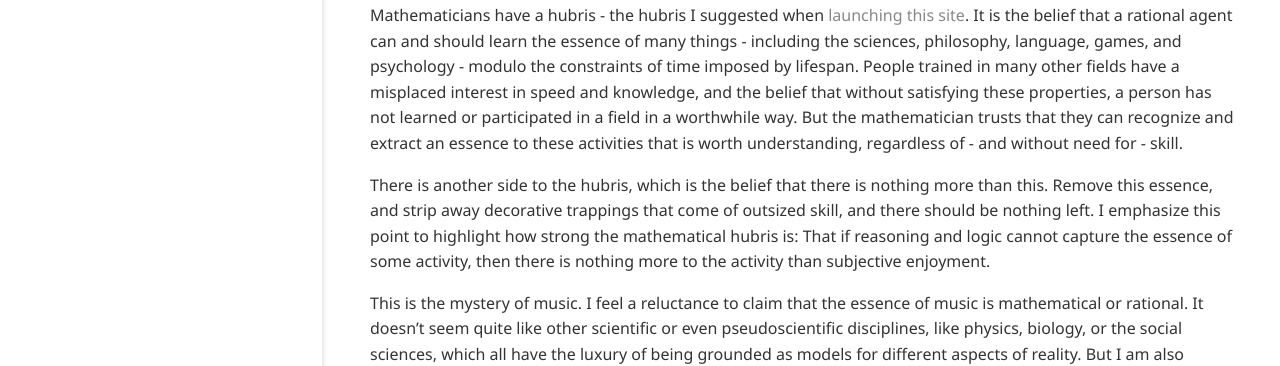
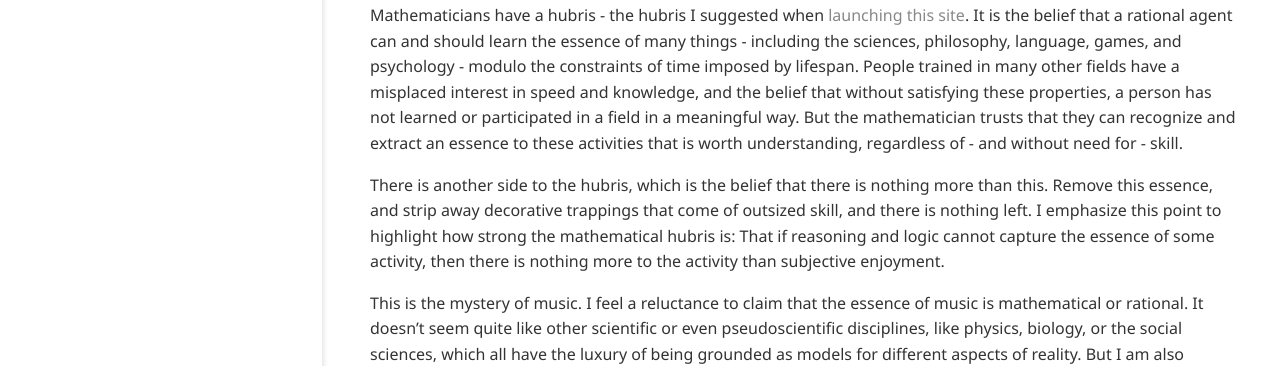
Before and after one commit to ansyblenetwork/arrpiano, a Jekyll site: the page built from _posts/2021-05-19-mathematics-and-music.md, in a window 1280 px wide and 1329 px high. Shown: the part 676-1042 px from the top of the window. Built offline with Jekyll 4.4.1, drawn with Linux system fonts in a browser that asks for light colours.

Commit message:
Update 2021-05-19-mathematics-and-music.md

```diff
--- a/_posts/2021-05-19-mathematics-and-music.md
+++ b/_posts/2021-05-19-mathematics-and-music.md
@@ -15,9 +15,9 @@ Mathematics, or more precisely, its practice, has a particular and very democrat
 
 Contrast this with other pursuits, where the primary objectives include speed, strength, knowledge, and success. A slow sprinter has little value; a chess player who always loses is not interesting. A ranking of mathematicians might also use these measures, but they are secondary.
 
-Mathematicians have a hubris - the hubris I suggested when [launching this site]({% post_url 2021-05-17-about %}). It is the belief that a rational agent can and should learn the essence of many things - including the sciences, philosophy, language, games, and psychology - modulo the constraints of time imposed by lifespan. People trained in many other fields have a misplaced interest in speed and knowledge, and the belief that without satisfying these properties, a person has not learned or participated in a field in a worthwhile way. But the mathematician trusts that they can recognize and extract an essence to these activities that is worth understanding, regardless of - and without need for - skill.
+Mathematicians have a hubris - the hubris I suggested when [launching this site]({% post_url 2021-05-17-about %}). It is the belief that a rational agent can and should learn the essence of many things - including the sciences, philosophy, language, games, and psychology - modulo the constraints of time imposed by lifespan. People trained in many other fields have a misplaced interest in speed and knowledge, and the belief that without satisfying these properties, a person has not learned or participated in a field in a meaningful way. But the mathematician trusts that they can recognize and extract an essence to these activities that is worth understanding, regardless of - and without need for - skill.
 
-There is another side to the hubris, which is the belief that there is nothing more than this. Remove this essence, and strip away decorative trappings that come of outsized skill, and there should be nothing left. I emphasize this point to highlight how strong the mathematical hubris is: That if reasoning and logic cannot capture the essence of some activity, then there is nothing more to the activity than subjective enjoyment.
+There is another side to the hubris, which is the belief that there is nothing more than this. Remove this essence, and strip away decorative trappings that come of outsized skill, and there is nothing left. I emphasize this point to highlight how strong the mathematical hubris is: That if reasoning and logic cannot capture the essence of some activity, then there is nothing more to the activity than subjective enjoyment.
 
 This is the mystery of music. I feel a reluctance to claim that the essence of music is mathematical or rational. It doesn't seem quite like other scientific or even pseudoscientific disciplines, like physics, biology, or the social sciences, which all have the luxury of being grounded as models for different aspects of reality. But I am also reluctant to dismiss music as merely a subjective or technical art. There is something universal about music, and this universality is evidence of some underlying principles.
 
```
